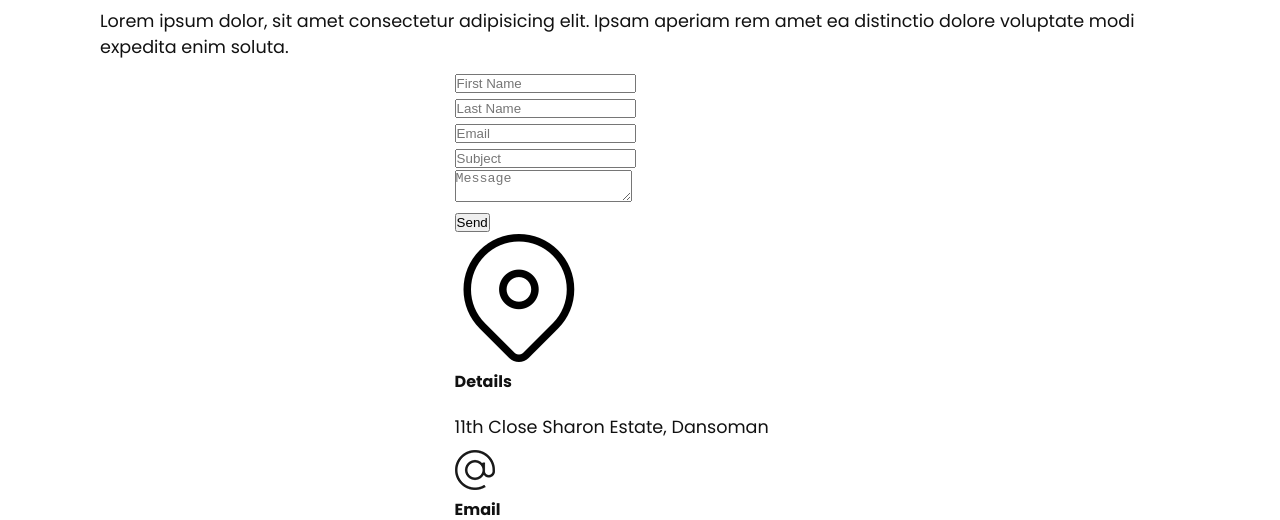
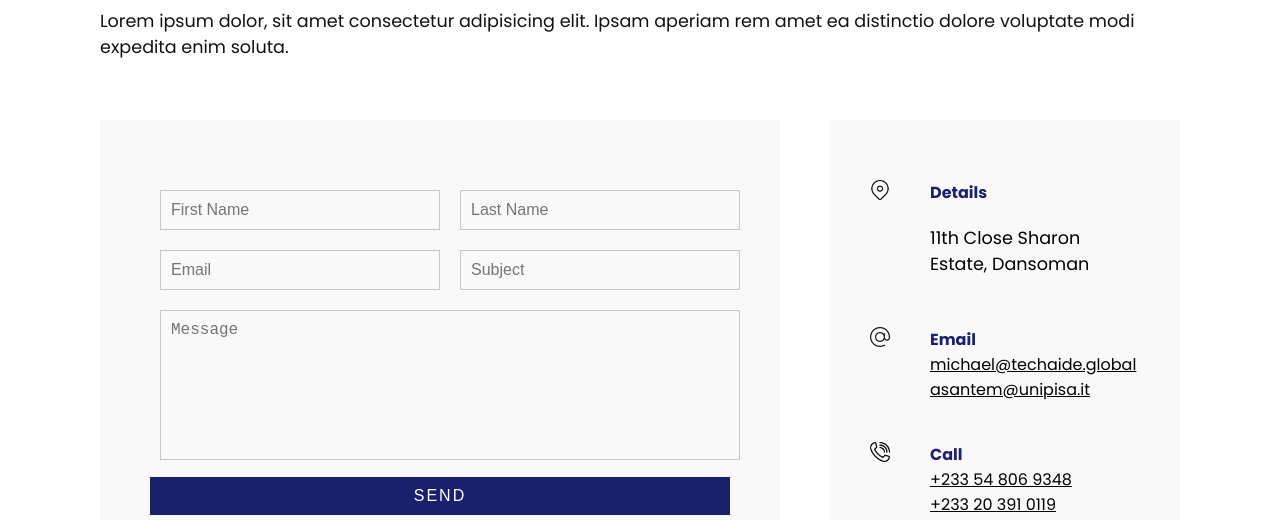
Before and after one commit to Mickey374/Creative-Agency-Website, a plain HTML site: page contact.html in a window 1280 px wide. Shown: the part 217-737 px from the top of the page. Drawn offline with Linux system fonts and the light colour scheme.

Commit message:
Styled the contact.html page and also added a break tag for the contacts in the call icon info section

```diff
--- a/contact.html
+++ b/contact.html
@@ -116,7 +116,7 @@
                 <img src="images/call.png" class="contact-icon" alt=""/>
                 <div class="details">
                     <h4>Call</h4>
-                    <a href="tel:+233548069348">+233 54 806 9348</a>
+                    <a href="tel:+233548069348">+233 54 806 9348</a><br>
                     <a href="tel:+233203910119">+233 20 391 0119</a>
                     <p></p>
                 </div>
--- a/css/style.css
+++ b/css/style.css
@@ -2,6 +2,7 @@
 
 :root{
     --primary-color: #f60f20;
+    --secondary-color: #1b206e;
 }
 
 
@@ -189,7 +190,7 @@ section.home{
     font-size: 24px;
     font-weight: 500;
     margin-top: 20px;
-    color: #1b206e;
+    color: var(--secondary-color);
 }
 
 .services .service .icon img{
@@ -242,6 +243,103 @@ section.home{
     opacity: 1;
 }
 
+/*CONTACT*/
+.contact{
+    position: relative;
+    width: 100%;
+    margin-top: 50px;
+    display: flex;
+    justify-content: space-between;
+    align-items: flex-start;
+}
+
+.contact-form{
+    position: relative;
+    background: #f9f9f9;
+    width: calc(100% - 400px);
+    padding: 60px 40px 20px;
+
+}
+
+.contact-form form{
+    width: 100%;
+}
+
+.contact-form .row{
+    width: 100%;
+    display: flex;
+}
+
+.contact-form .input50{
+    width: 50%;
+    margin: 0 10px;
+}
+
+.contact-form .input100{
+    width: 100%;
+    margin: 0 10px;
+}
+
+.contact-form .row input,
+.contact-form .row textarea{
+    position: relative;
+    border: 1px solid rgba(0,0,0,0.2);
+    color: #111;
+    background: transparent;
+    width: 100%;
+    padding: 10px;
+    outline: none;
+    font-size: 16px;
+    font-weight: 300;
+    margin: 10px;
+    resize: none;
+
+}
+
+.contact-form .row textarea{
+    height: 150px;
+}
+
+.contact-form .row input[type='submit']{
+    background-color: var(--secondary-color);
+    color: #fff;
+    margin: 0;
+    text-transform: uppercase;
+    letter-spacing: 2px;
+    font-weight: 300;
+    border: 0;
+    cursor: pointer;
+}
+
+.contact-info{
+    width: 350px;
+    background: #f9f9f9;
+    padding: 60px 40px 20px;            /*Top Left&Right Bottom*/
+
+}
+
+.contact-info .info-box{
+    display: flex;
+    align-items: flex-start;
+    margin-bottom: 40px;
+}
+
+.contact-info .info-box .contact-icon{
+    width: 20px;
+    margin-right:  40px;
+}
+
+.contact-info .info-box .details h4{
+    color: var(--secondary-color);
+
+}
+
+.contact-info .info-box .details a,
+.contact-info .info-box .details p{
+    color: black;
+
+}
+
 /*Media Query for Small Screens*/
 @media(max-width: 1068px){
     .home-img{
@@ -265,6 +363,31 @@ section.home{
     .services{
         grid-template-columns: repeat(2, 1fr);
     }
+
+    .contact{
+        flex-direction: column;
+    }
+
+    .contact-form{
+        width: 100%;
+        padding: 30px 30px 20px;
+    }
+
+    .contact-form .row{
+        flex-direction: column;
+    }
+
+    .contact-form .input50,
+    .contact-form .input100{
+        width: 100%;
+        margin: 0;
+    }
+
+    .contact-info{
+        width: 100%;
+        margin-top: 20px;
+        padding: 30px 30px 20px;
+    }
 }
 
 @media(max-width: 768px){
```
